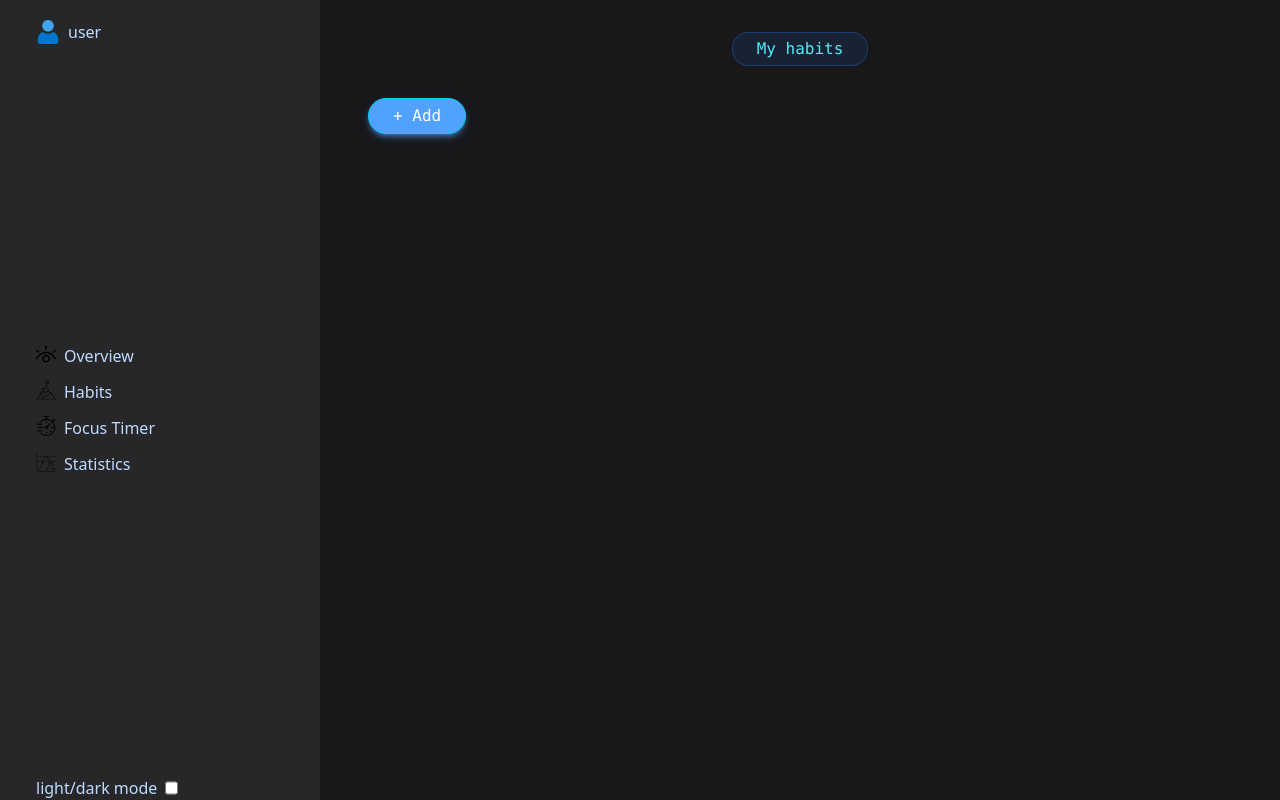
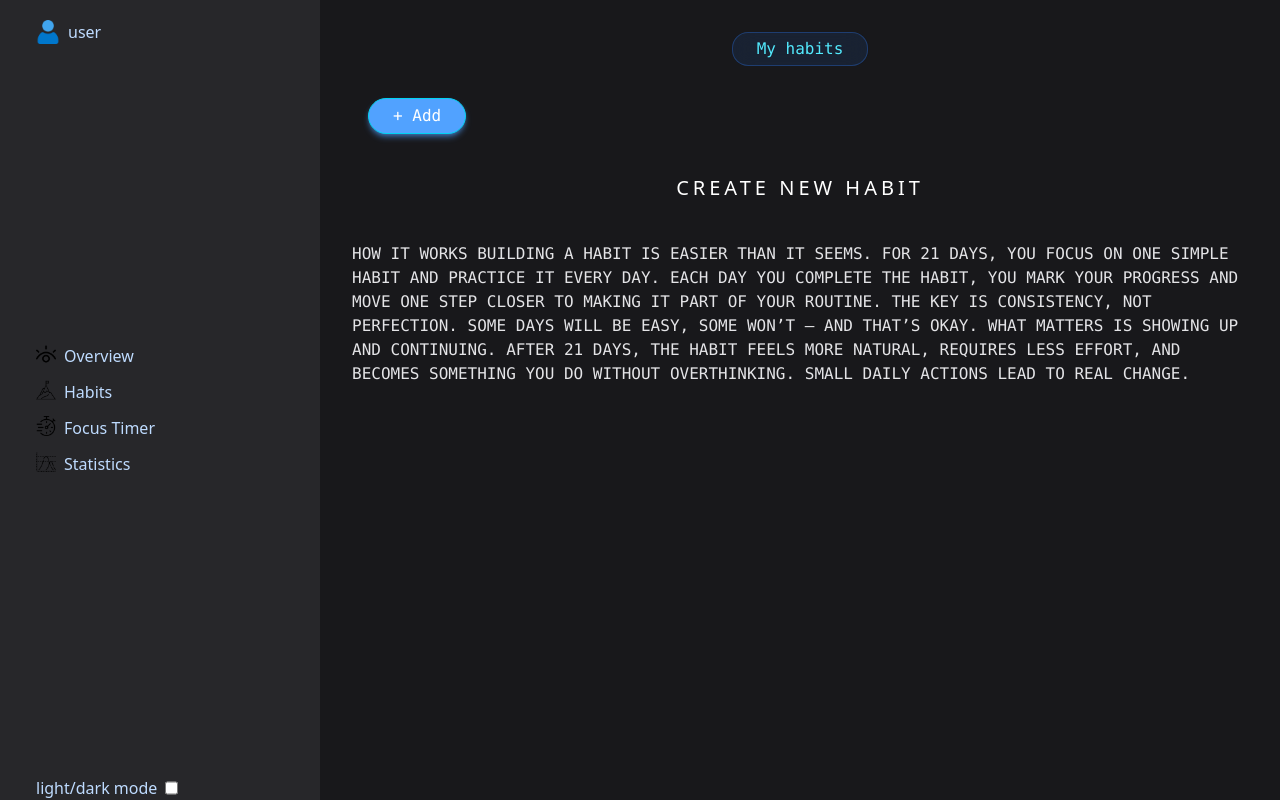
Before and after one commit to nastytolstenkova-hue/portfolio-project, a React (Vite) app: page /habits in a window 1280 px wide. Built offline with nearby package versions, Linux system fonts and the light colour scheme.

Commit message:
added description for habits page if there is not any habit

```diff
--- a/src/pages/Habits.tsx
+++ b/src/pages/Habits.tsx
@@ -18,6 +18,22 @@ export default function Habits(){
         <h1  className="font-mono border rounded-2xl p-1 px-6 w-fit mx-auto mb-8  text-cyan-300 bg-blue-500/10 border-blue-500/30 backdrop-blur-md
       ">My habits</h1>
         <button onClick={openModal} className="font-mono border rounded-full px-6 h-9 w-fit text-white  backdrop-blur-md mx-4 shadow-md shadow-blue-400/50 bg-blue-400 border-cyan-400 active:cursor-pointer active:shadow-none active:scale-95 hover:cursor-pointer hover:shadow-md">+ Add</button>
+        <div>
+          <h2 className="flex justify-center text-xl uppercase tracking-[0.2em] text-white mt-10">Create new habit</h2>
+          <p className="uppercase font-mono text-zinc-200 mt-10">How it works
+
+            Building a habit is easier than it seems.
+
+            For 21 days, you focus on one simple habit and practice it every day.
+            Each day you complete the habit, you mark your progress and move one step closer to making it part of your routine.
+
+            The key is consistency, not perfection.
+            Some days will be easy, some won’t — and that’s okay. What matters is showing up and continuing.
+
+            After 21 days, the habit feels more natural, requires less effort, and becomes something you do without overthinking.
+
+            Small daily actions lead to real change.</p>
+          </div>
       </div>
       {isModal && <FormAddHabit closeFunction={closeModal}/>}
 
```
